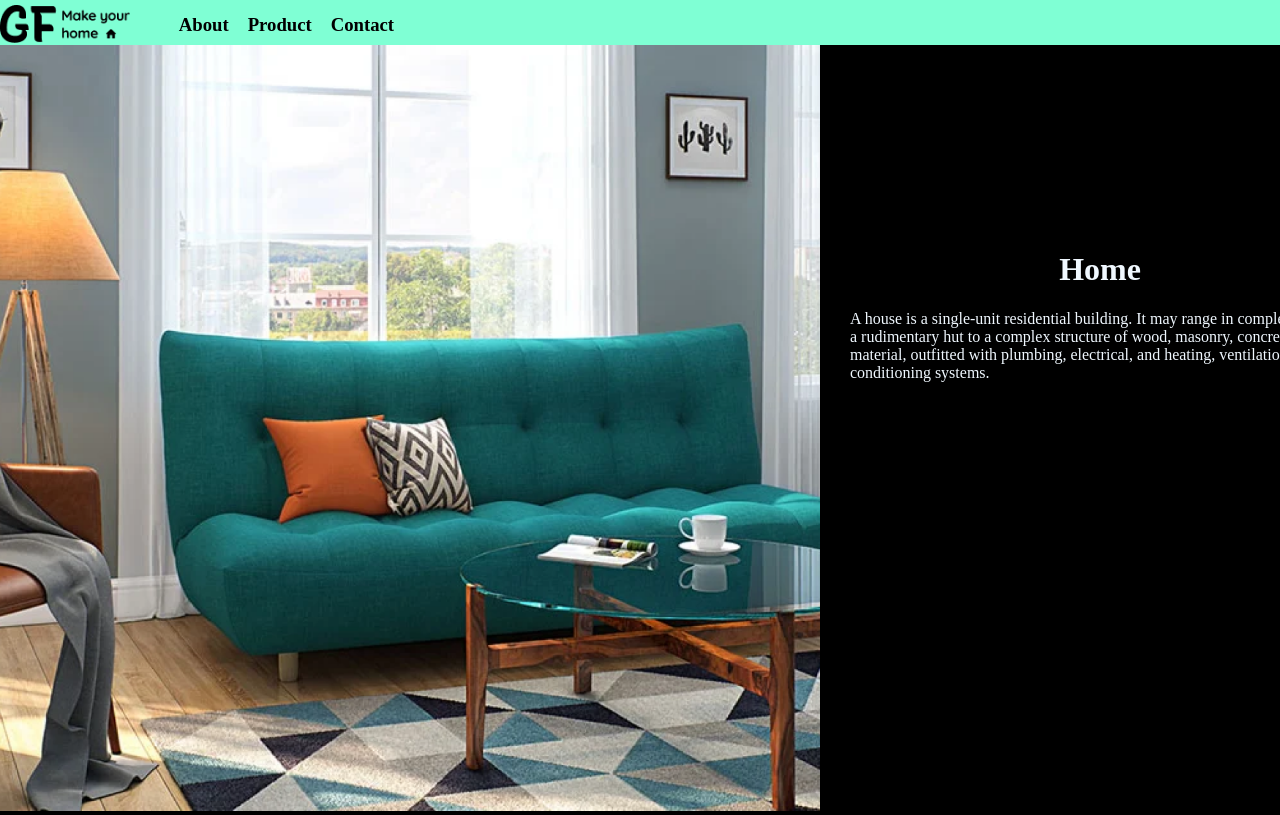
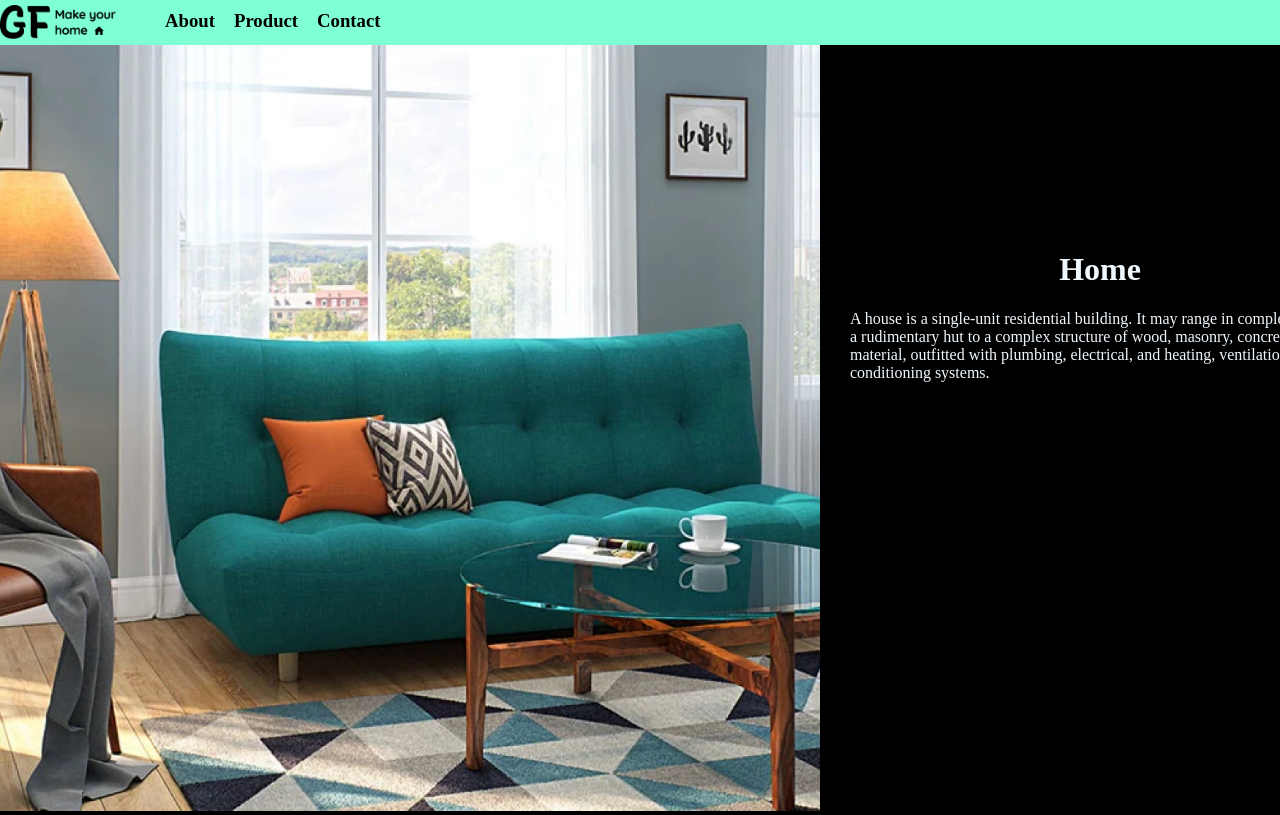
Before and after one commit to Refactor-FS-Bootcamp/html-and-css-live-coding-bbiplab165, a plain HTML site: page page2.html in a window 1280 px wide. Shown: the top 815 px of the page. Drawn offline with Linux system fonts and the light colour scheme.

Commit message:
Add files via upload

```diff
--- a/stylesheet.css
+++ b/stylesheet.css
@@ -35,7 +35,7 @@ header{
     left: 30px;
 }
 .logo{
-    height: 38px;
+    height: 34px;
 }
 h3{
     display: inline-block;
```
